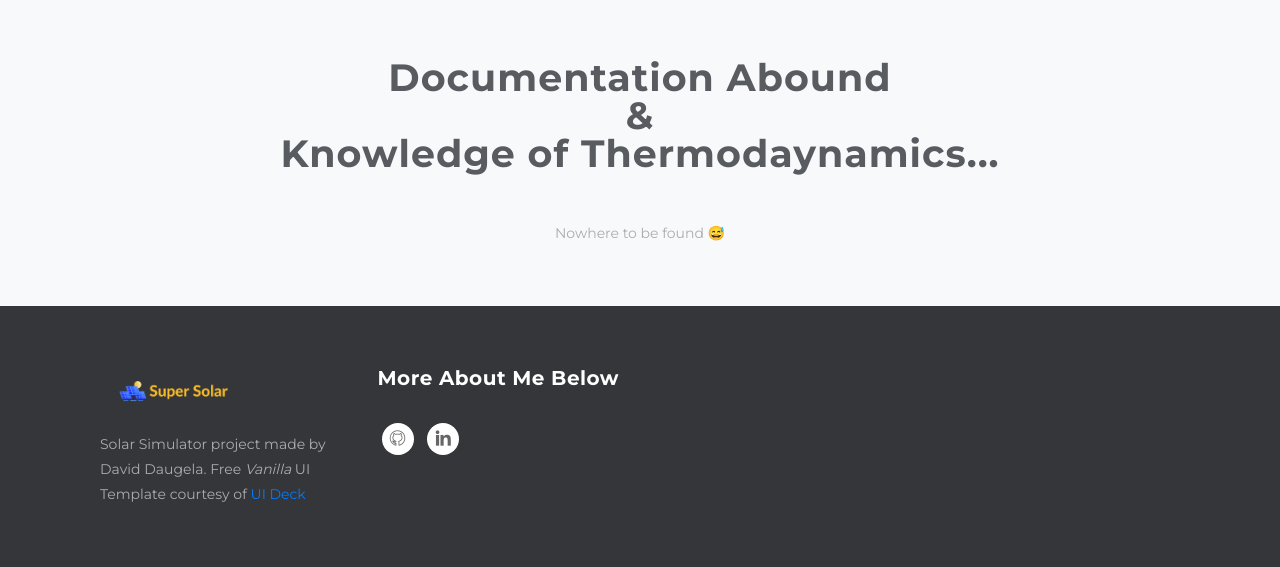
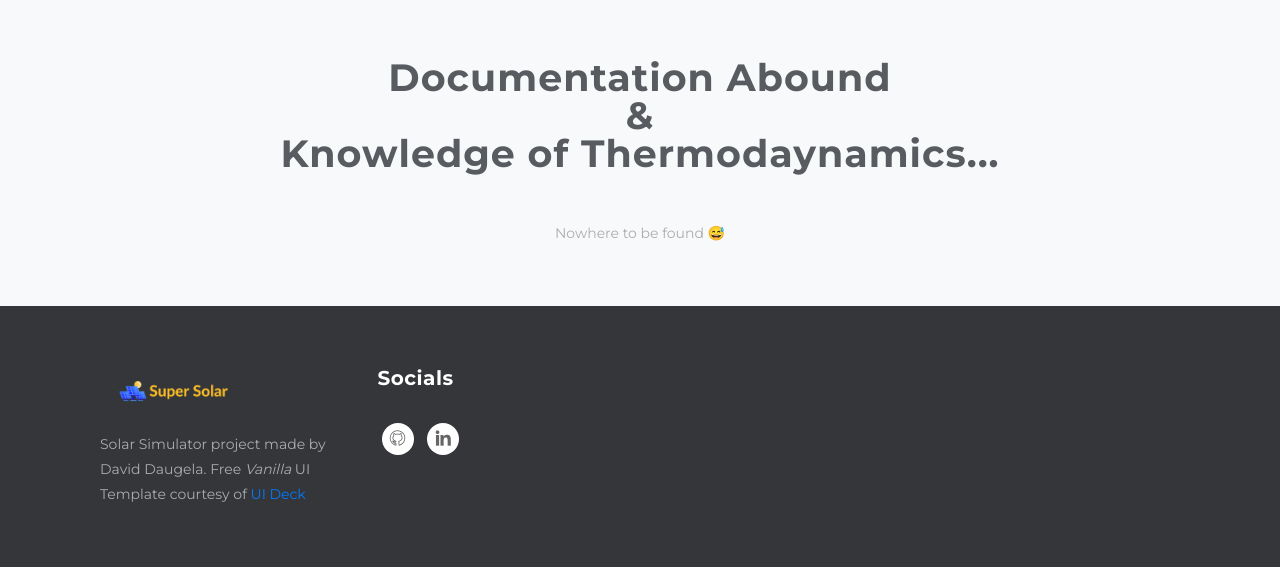
Before and after one commit to Deedu/solar-physics-simulator, a FastAPI app: template backend/simulations/templates/home_page.html in a window 1280 px wide. Shown: the part 590-1157 px from the top of the page. Run offline with FastAPI, Linux system fonts and the light colour scheme; the template is opened without the code that fills it, so the values that code supplies are empty; some web fonts are replaced.

Commit message:
fixing footer home page

```diff
--- a/backend/simulations/templates/home_page.html
+++ b/backend/simulations/templates/home_page.html
@@ -186,7 +186,7 @@
                         Deck</a></p>
                 </div>
                 <div class="col-lg-3 col-md-6 col-sm-12 col-xs-12 wow fadeInUp" data-wow-delay="0.8s">
-                    <h3 class="footer-titel">More About Me Below</h3>
+                    <h3 class="footer-titel">Socials</h3>
                     <div class="social-icon">
                         <a class="github" href="https://github.com/Deedu"><i class="lni-github"></i></a>
                         <a class="linkedin" href="https://www.linkedin.com/in/david-daugela/"><i
```
